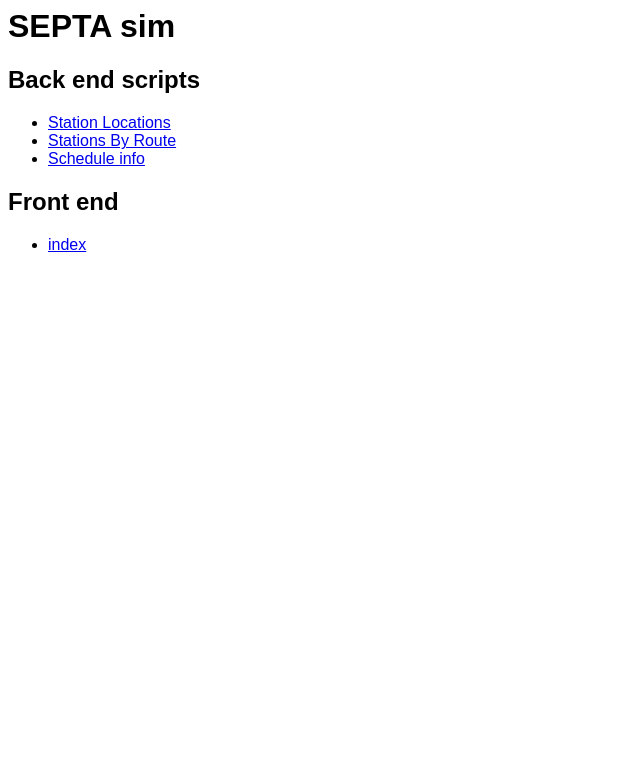
After one commit to Persnickety/septa_sim, a PHP site: page / in a window 1280 px wide. The commit adds this page. Shown: the top 783 px of the page, without its empty margins (0-640 px from the left). Run offline with PHP 8.4, Linux system fonts and the light colour scheme.

Commit message:
json headers
- added content type for json
- fixed some quoting syntax to make it more valid
- index file

```diff
--- /dev/null
+++ b/index.php
@@ -0,0 +1,21 @@
+<html>
+<head>
+    <title>SEPTA Schedule Simulator</title>
+    <style>
+        * {font-family: Arial, "MS Trebuchet", sans-serif;}
+    </style>
+</head>
+<body>
+    <h1>SEPTA sim</h1>
+    <h2>Back end scripts</h2>
+    <ul>
+        <li><a href='station_locations.php'>Station Locations</a></li>
+        <li><a href='stations_by_route.php'>Stations By Route</a></li>
+        <li><a href='json_schedule_info.php'>Schedule info</a></li>
+    </ul>
+    <h2>Front end</h2>
+    <ul>
+        <li><a href='UI/index.html'>index</a></li>
+    </ul>
+</body>
+</html>
--- a/json_schedule_info.php
+++ b/json_schedule_info.php
@@ -1,6 +1,6 @@
 <?
-
 if ($_GET && array_key_exists('service_id', $_GET)){
+    header('Content-type: application/json');
     require_once( 'libs/lib.php');
     connectDB();
     send_data(mysql_real_escape_string($_GET['service_id']));
--- a/stations_by_route.php
+++ b/stations_by_route.php
@@ -1,4 +1,4 @@
-<?
+<?header('Content-type: application/json');
 require_once( 'libs/lib.php');
 connectDB();
 
@@ -8,7 +8,7 @@
 
 while ($route = mysql_fetch_array($route_q)){  //step through each route
     if($first_route) $first_route = false; else print ", ";
-    print $route['route_id'].":[";
+    print '"'.$route['route_id'].'":[';
 
     $representative_trip_q = mysql_query('SELECT trip_id, count(*) AS n
                                             FROM stop_times
```
Also changed, not shown: station_locations.php (+5 -4 lines).
